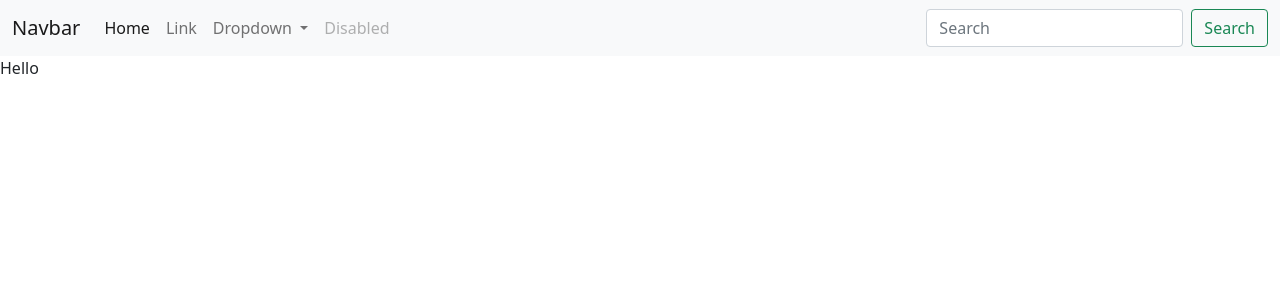
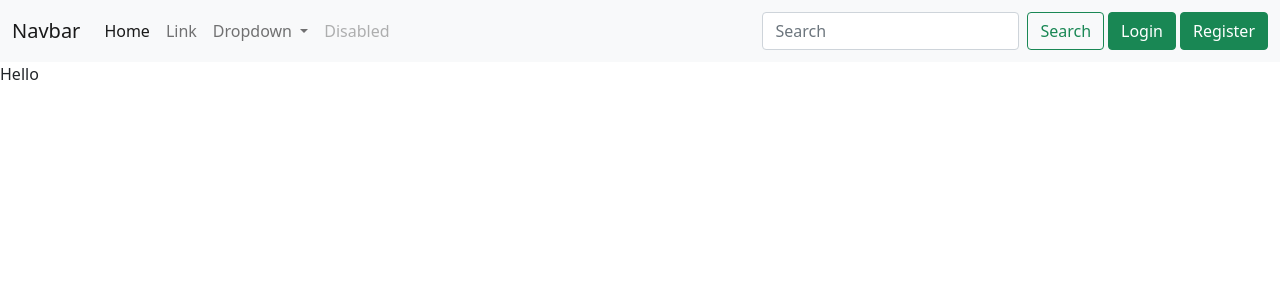
Before and after one commit to BusySahka/PersonalDockerProject, a FastAPI app: page / in a window 1280 px wide. Shown: the top 300 px of the page. Run offline with FastAPI, Linux system fonts and the light colour scheme.

Commit message:
add-register-buttons

```diff
--- a/frontend/app/main.py
+++ b/frontend/app/main.py
@@ -1,5 +1,4 @@
 from fastapi import FastAPI
-
 
 from router_user import router_user
 
--- a/frontend/app/router_user.py
+++ b/frontend/app/router_user.py
@@ -11,7 +11,8 @@ router_user = APIRouter()
 async def index(request: Request):
     context = {
         "request": request,
-        "title": "Головна сторінка сайту"
+        "title": "Головна сторінка сайту",
+        "user": {}
     }
 
     response = templates.TemplateResponse('pages/index.html', context=context)
--- /dev/null
+++ b/frontend/app/templates/components/auth.html
@@ -0,0 +1,11 @@
+
+{% if user %}
+
+<button type="button" class="btn btn-light">User: {{ user.name }}</button>
+<button type="button" class="btn btn-warning">Logout</button>
+{% else %}
+
+<a class="btn btn-success m-1" href="#">Login</a>
+<a class="btn btn-success" href="#">Register</a>
+
+{% endif %}
--- a/frontend/app/templates/components/navbar.html
+++ b/frontend/app/templates/components/navbar.html
@@ -31,6 +31,9 @@
         <input class="form-control me-2" type="search" placeholder="Search" aria-label="Search">
         <button class="btn btn-outline-success" type="submit">Search</button>
       </form>
+
+      {% include "components/auth.html" %}
+
     </div>
   </div>
 </nav>
```
